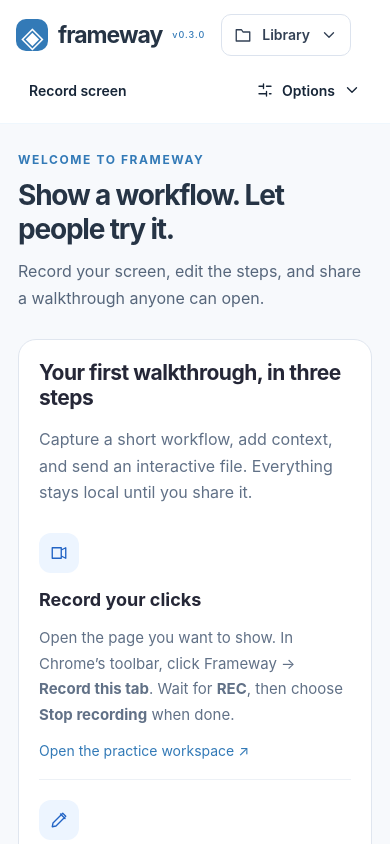
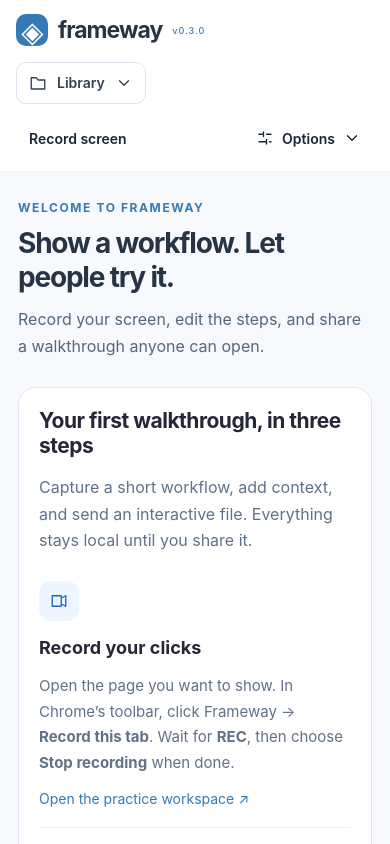
Before and after one commit to NicholasMicali/frameway, a React (Vite) app: page / in a window 390 px wide. Shown: the top 844 px of the page. Built offline with nearby package versions, Linux system fonts and the light colour scheme.

Commit message:
Keep responsive navigation rules together after extraction

```diff
--- a/src/style.css
+++ b/src/style.css
@@ -2272,12 +2272,6 @@ h1 {
   }
 }
 
-/* Shared workspace navigation and secondary actions. */
-.project-navigation {
-  min-width: 0;
-  flex: 1;
-}
-
 .export-dialog {
   box-sizing: border-box;
   width: min(760px, calc(100vw - 32px));
--- a/src/styles/navigation.css
+++ b/src/styles/navigation.css
@@ -1,3 +1,7 @@
+.project-navigation {
+  min-width: 0;
+  flex: 1;
+}
 .header-menu {
   position: relative;
   width: fit-content;
```
